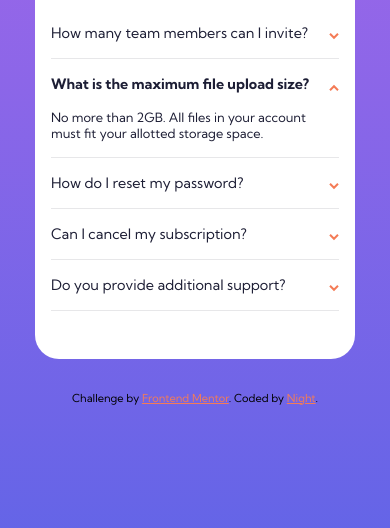
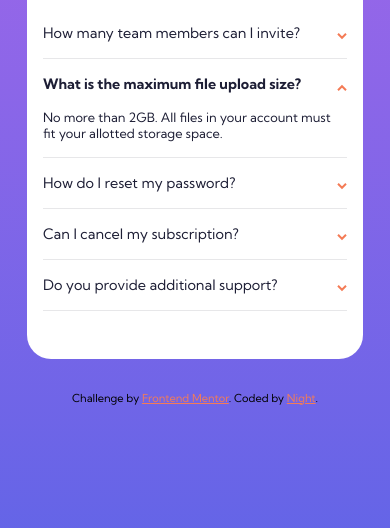
Before and after one commit to WhiteFatal/faq-accordion-card, a plain HTML site: page index.html in a window 390 px wide. Shown: the part 316-844 px from the top of the page. Drawn offline with Linux system fonts and the light colour scheme.

Commit message:
second upload

```diff
--- a/index.html
+++ b/index.html
@@ -99,7 +99,7 @@
         background-image: url('./images/bg-pattern-mobile.svg');
         background-position: center top;
         background-repeat: no-repeat no-repeat;
-        width: 20rem;
+        width: 21rem;
         flex-direction: column;
         padding: 0 1rem 3rem 1rem;
       }
@@ -128,10 +128,10 @@
         display: none;
       }
       .answer {
-      padding: 0 1rem 1rem 0;
-      margin: 0;
+        padding: 0 1rem 1rem 0;
+        margin: 0;
+      }
     }
-
   </style>
   <script src="./script.js" defer></script>
 </head>
```
